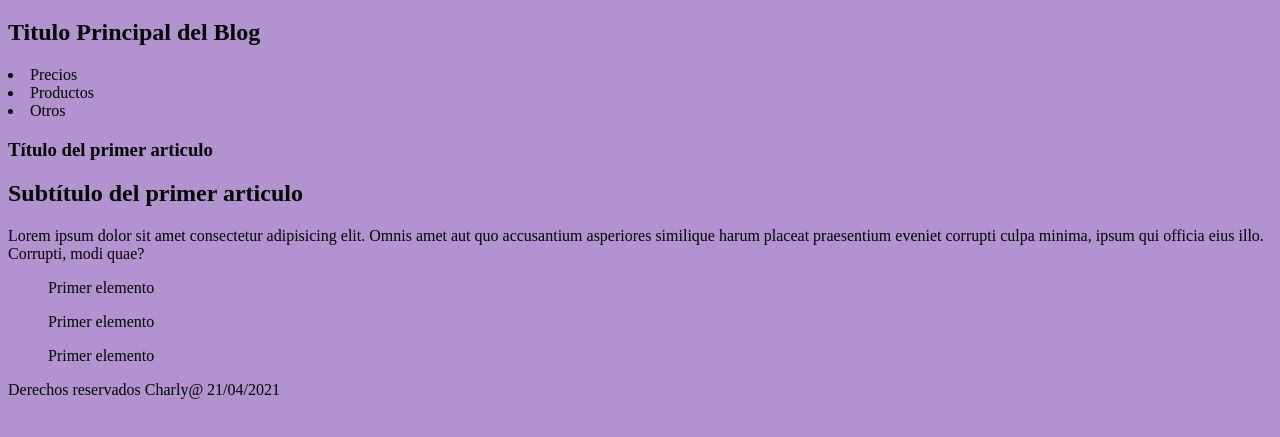
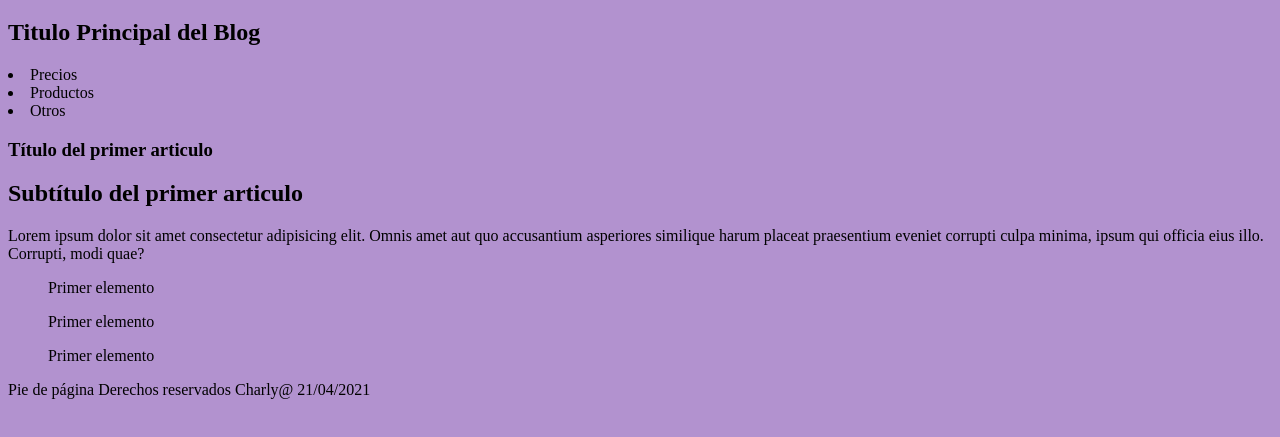
Before and after one commit to CharlyLLorente/CURSO-HTML5, a plain HTML site: page index.html in a window 1280 px wide. Shown: the part 61-498 px from the top of the page. Drawn offline with Linux system fonts and the light colour scheme.

Commit message:
actualizando index

```diff
--- a/index.html
+++ b/index.html
@@ -20,7 +20,6 @@
         <heater>
             <h1>BLOG  de  CHARLY</h1>
             <h2> Titulo Principal del Blog</h2>
-
         </heater>
 
 
@@ -43,6 +42,7 @@
             </article>
         </section>
 
+
         <aside>
             <blockquote>Primer elemento</blockquote>
             <blockquote>Primer elemento</blockquote>
@@ -52,9 +52,12 @@
 
 
         <footer>
+            Pie de página
             Derechos reservados Charly@  21/04/2021
         </footer>
 
+
     </body>
 
+
 </html>
```
